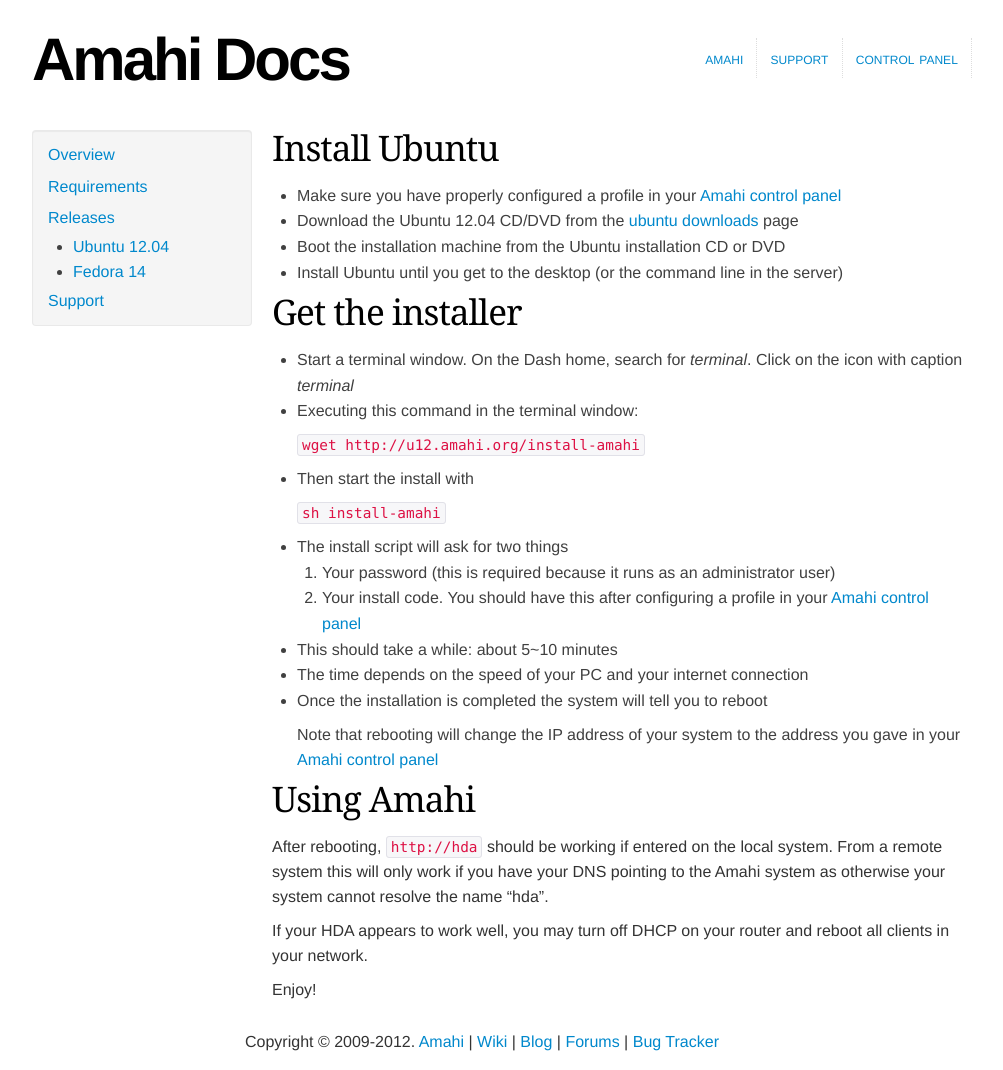
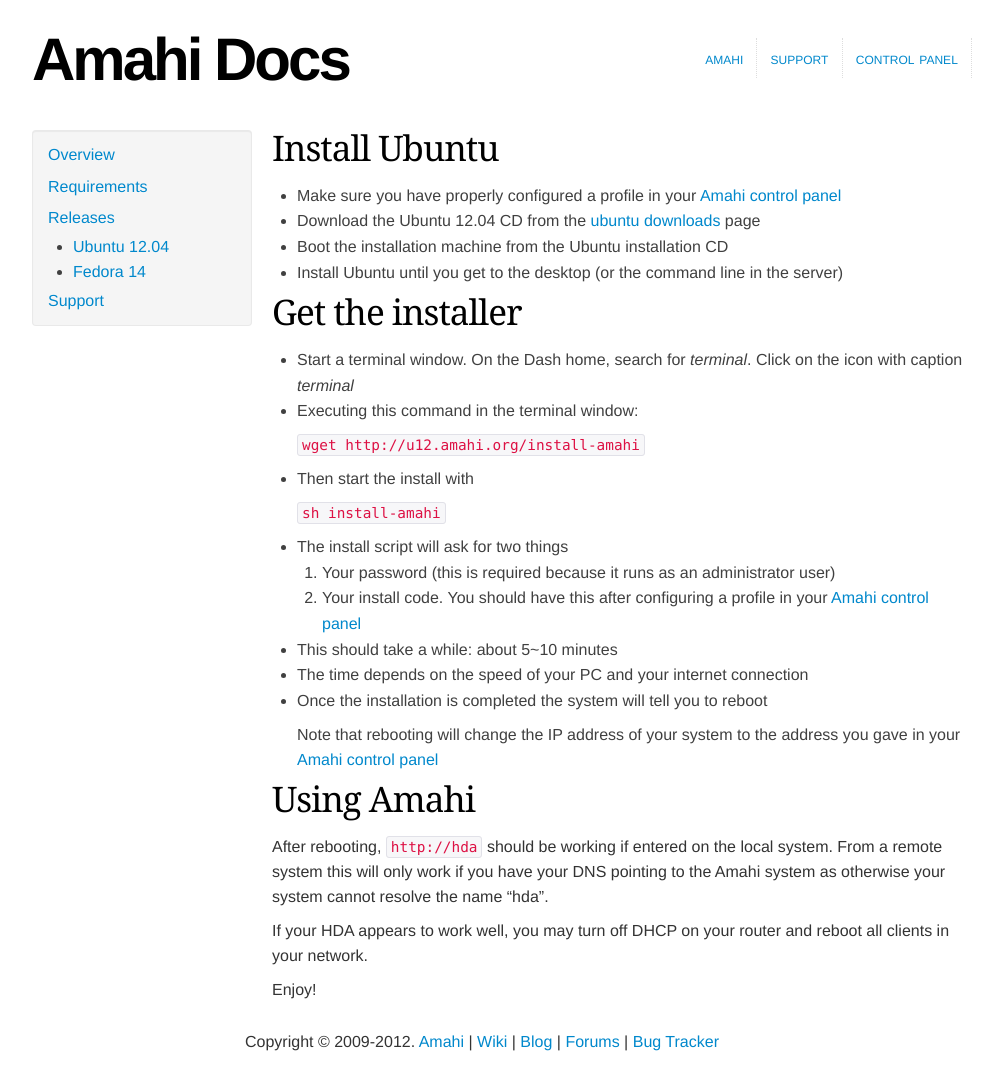
Before and after one commit to aljachimiak/amahi-docs, a Jekyll site: the page built from ubuntu-12.md, in a window 1280 px wide. Shown: the whole page, without its empty margins (138-1141 px from the left). Built offline with Jekyll 4.4.1, drawn with Linux system fonts in a browser that asks for light colours.

Commit message:
Removed reference to DVD as Ubuntu is CD only.

```diff
--- a/ubuntu-12.md
+++ b/ubuntu-12.md
@@ -4,8 +4,8 @@ title: Install Amahi on Ubuntu 12.04
 ---
 # Install Ubuntu
 * Make sure you have properly configured a profile in your [Amahi control panel](https://www.amahi.org/users)
-* Download the Ubuntu 12.04 CD/DVD from the [ubuntu downloads](http://www.ubuntu.com/download) page
-* Boot the installation machine from the Ubuntu installation CD or DVD
+* Download the Ubuntu 12.04 CD from the [ubuntu downloads](http://www.ubuntu.com/download) page
+* Boot the installation machine from the Ubuntu installation CD
 * Install Ubuntu until you get to the desktop (or the command line in the server)
 
 # Get the installer
```
